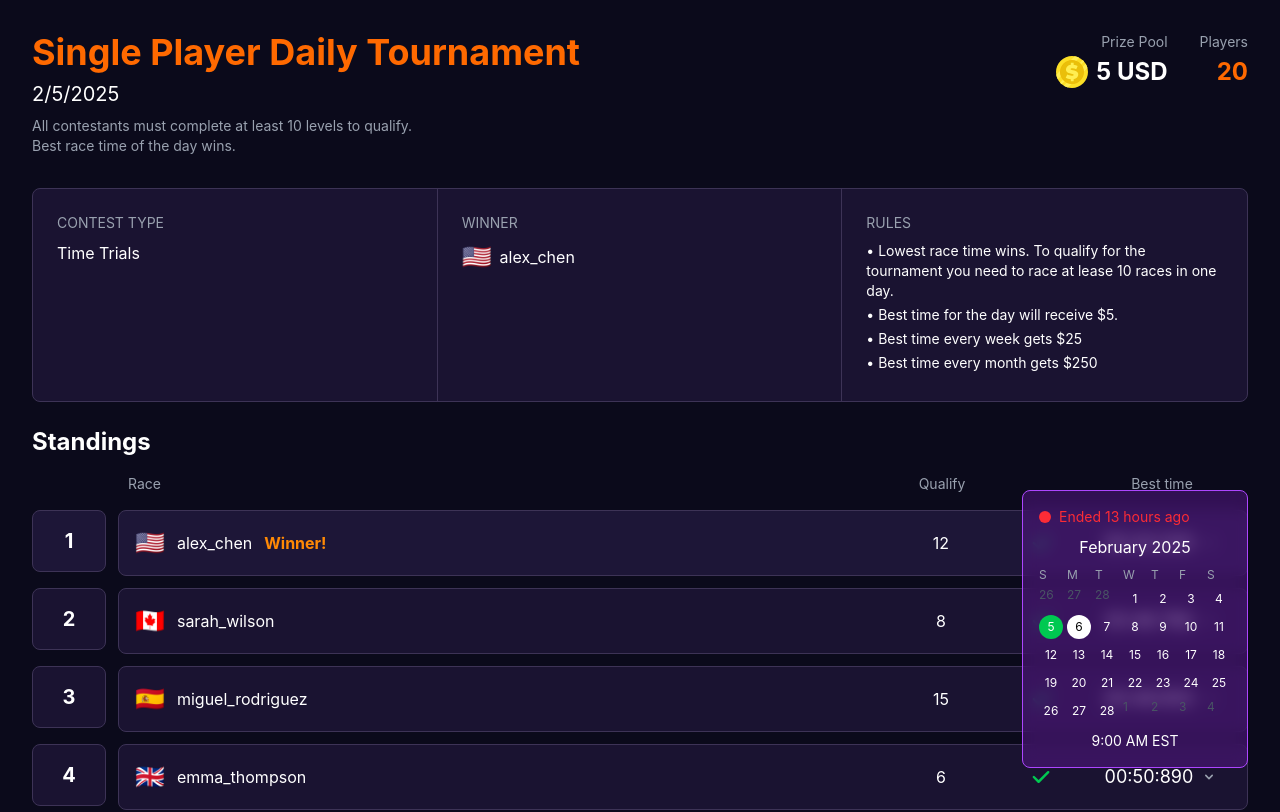
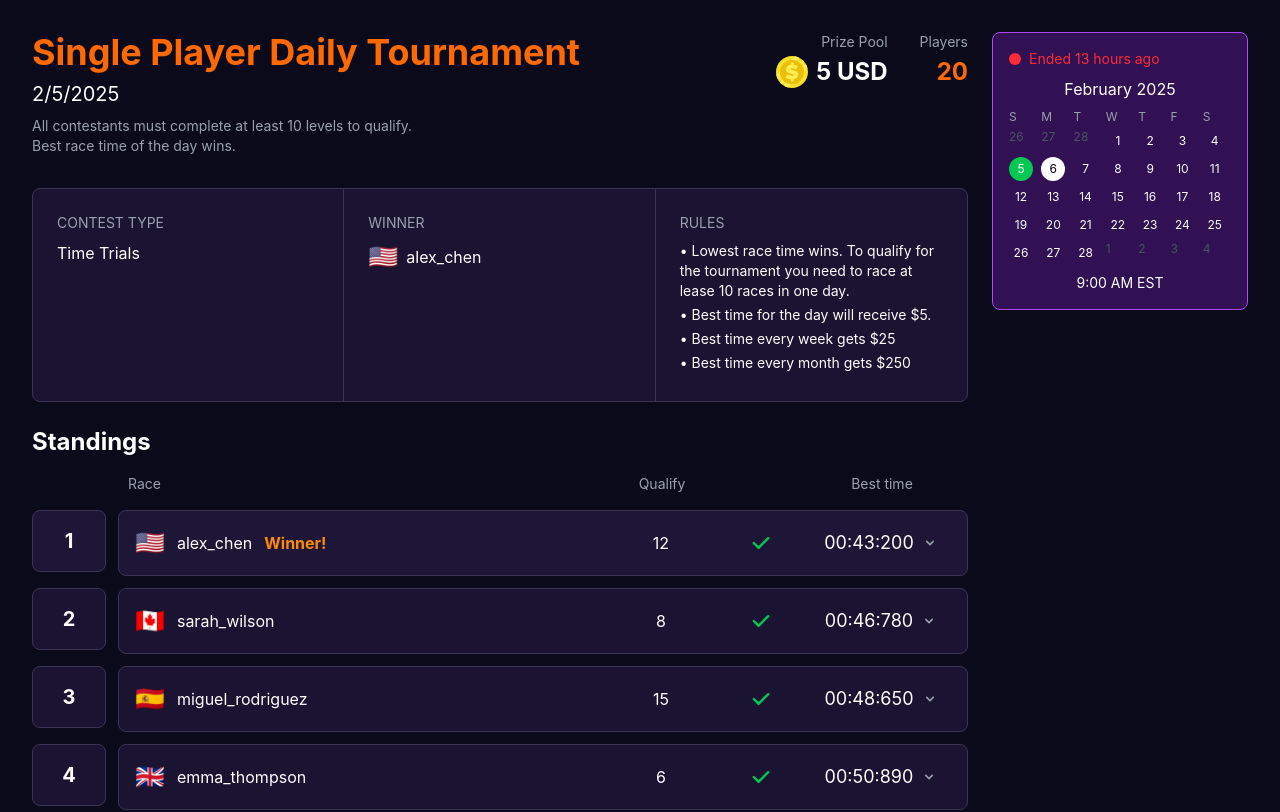
Before and after one commit to icedTet/offroad-champion-leaderboard, a Next.js app: page /leaderboard/daily in a window 1280 px wide. Shown: the top 812 px of the page. Built offline with nearby package versions, Linux system fonts and the light colour scheme.

Commit message:
push current change

```diff
--- a/src/pages/leaderboard/[id].tsx
+++ b/src/pages/leaderboard/[id].tsx
@@ -51,8 +51,11 @@ export default function LeaderboardDetail() {
   const winner = sortedEntries[0];
 
   return (
-    <div className="min-h-screen bg-[#0B0A1B] p-3 md:p-6 lg:p-8 font-family-inter relative">
+    <div className="min-h-screen bg-[#0B0A1B] p-3 md:p-6 lg:p-8 font-family-inter">
       <div className="max-w-7xl mx-auto">
+        <div className="flex gap-6">
+          {/* Main Content Area */}
+          <div className="flex-1 min-w-0">
             {/* Header */}
             <div className="mb-4 md:mb-6 lg:mb-8">
               <div className="flex flex-col lg:flex-row items-start justify-between gap-4 mb-4">
@@ -124,9 +127,12 @@ export default function LeaderboardDetail() {
                 ))}
               </div>
             </div>
+          </div>
 
-        {/* Calendar Placeholder - Hidden on mobile */}
-        <div className="hidden lg:block fixed bottom-8 right-8 bg-purple-900/50 border border-purple-500 rounded-lg p-4 backdrop-blur-sm">
+          {/* Sticky Sidebar - Hidden on mobile */}
+          <div className="hidden lg:block w-64 flex-shrink-0">
+            <div className="sticky top-8">
+              <div className="bg-purple-900/50 border border-purple-500 rounded-lg p-4 backdrop-blur-sm">
                 <div className="text-red-500 text-sm mb-2 flex items-center gap-2">
                   <div className="w-3 h-3 bg-red-500 rounded-full"></div>
                   Ended 13 hours ago
@@ -163,5 +169,8 @@ export default function LeaderboardDetail() {
               </div>
             </div>
           </div>
+        </div>
+      </div>
+    </div>
   );
 }
```
Lines whose indentation alone changed are shown as unchanged.
